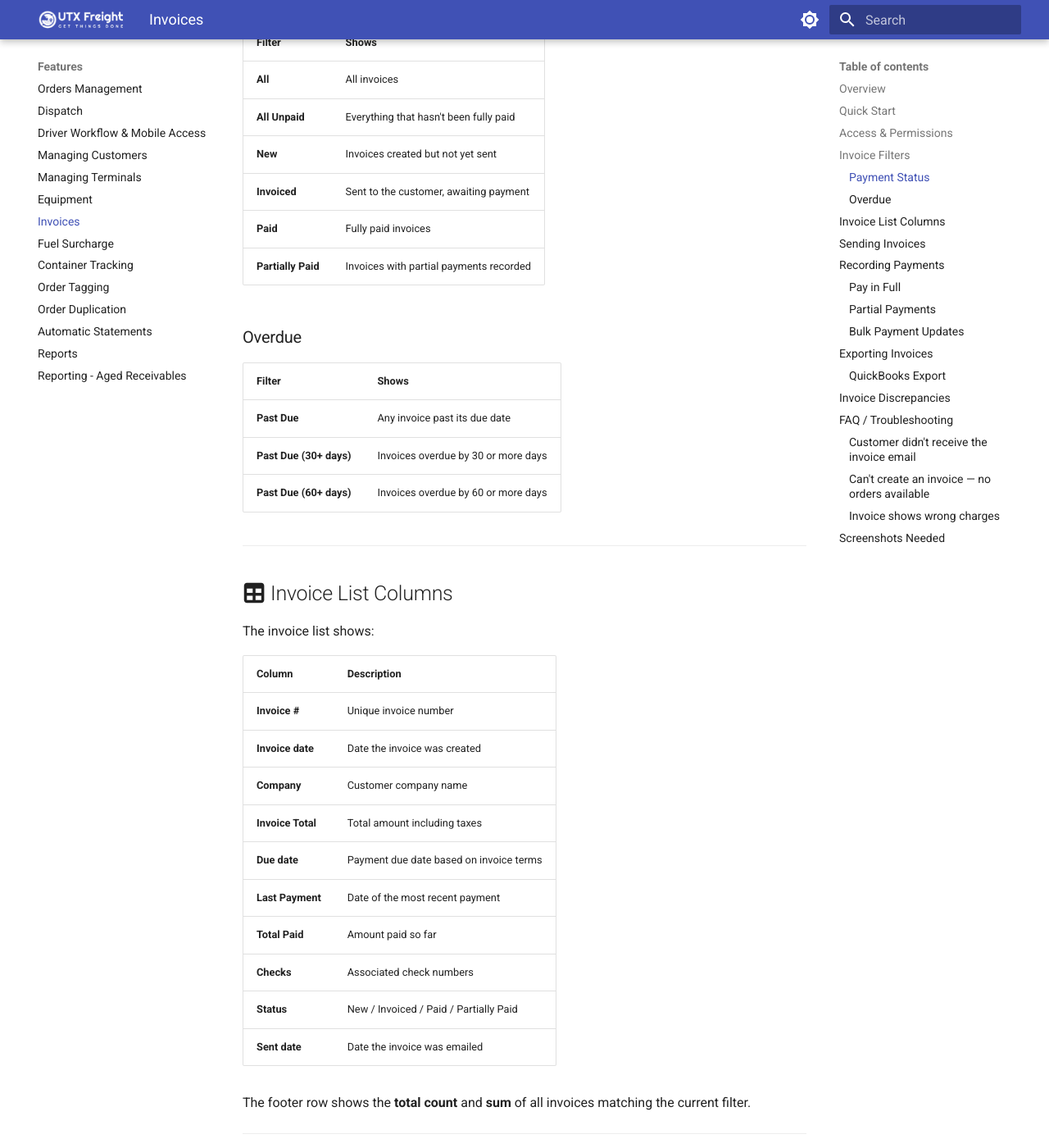
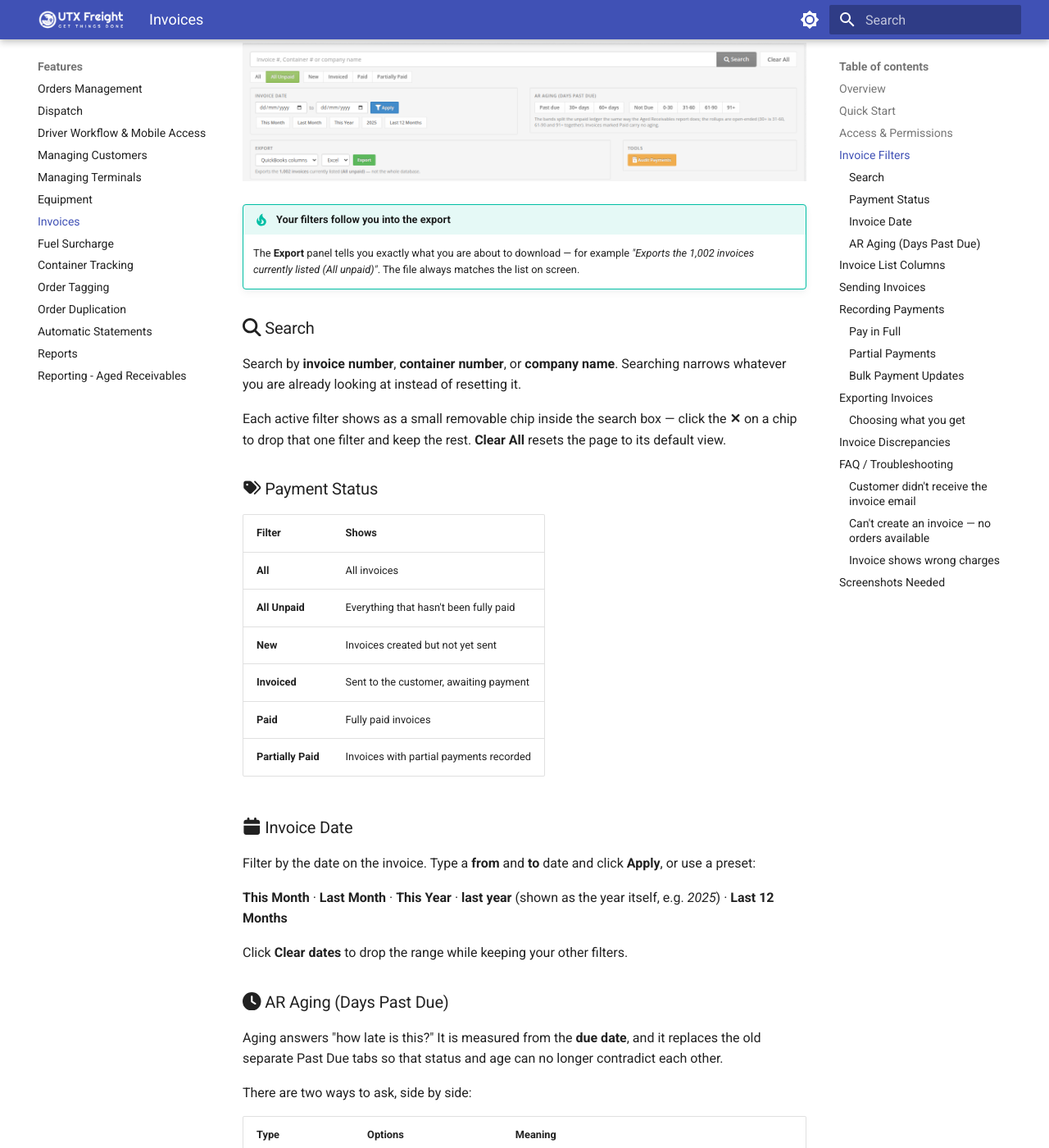
Before and after one commit to utxweb/utxfreight-docs, an MkDocs documentation site: the page built from docs/freight/invoices.md, in a window 1280 px wide and 1400 px high, scrolled down 1453 px. Shown: the whole window at 82% size. Built offline with MkDocs 1.6.1 and Material for MkDocs 9.7.7, drawn with Linux system fonts in a browser that asks for light colours; some of the changed text lies outside the part shown.

Commit message:
Document 3.12 invoice filters and add changelog entry
The Invoices page documented the pre-3.12 filter bar: separate Past Due
30+/60+ tabs, a 15-column list, and an export driven by a year dropdown.
None of that matches what shipped in #629, so a screenshot of the new bar
would have contradicted the text beside it.

Rewrites the affected sections against the shipped UI:

- Invoice Filters: screenshot, search-with-chips, status tabs, invoice
  date range and presets, and AR aging as open-ended rollups beside exact
  bands. Calls out that "past due" means at least one day late and that
  Paid invoices carry no aging, since both surprise people.
- Invoice List Columns: the 15-to-8 fold, documented as primary/secondary
  pairs rather than a flat list.
- Exporting Invoices: the two layouts, the filter-aware behaviour, and the
  20,000-row cap with guidance on narrowing by date.

Adds the customer-facing 3.12 changelog entry covering both releases in
the range: the invoice filter work (#629) and consignee read-only order
visibility (#621), plus the Orders header Total correction. Leads with the
export bug, which is what customers actually reported, and notes that
bookmarked Past Due / 30+ / 60+ links still resolve.

Screenshot captured from a running 3.12.2 dev instance using demo data.

Co-Authored-By: Claude Opus 5 <noreply@anthropic.com>

```diff
--- a/docs/freight/invoices.md
+++ b/docs/freight/invoices.md
@@ -9,10 +9,11 @@ The **Invoices** page is where you manage the billing cycle — from creating in
 - :fontawesome-solid-plus: **Create invoices** from completed orders
 - :fontawesome-solid-envelope: **Email invoices** directly to customers
 - :fontawesome-solid-filter: **Track payment status** — New, Invoiced, Paid, Partially Paid
-- :fontawesome-solid-clock: **Monitor overdue invoices** — Past Due, 30+, 60+ day filters
-- :fontawesome-solid-file-export: **Export** to CSV, Excel, or QuickBooks format
+- :fontawesome-solid-calendar: **Narrow by invoice date** — pick a range or use a preset
+- :fontawesome-solid-clock: **Track what you are owed** — AR aging by days past due
+- :fontawesome-solid-file-export: **Export exactly what you filtered** to Excel or CSV
 
-<!-- TODO: Screenshot — The Invoices list page showing filter tabs, search bar, and invoice rows with status badges -->
+<!-- TODO: Screenshot — The Invoices list page showing invoice rows with status badges and the total footer -->
 
 ---
 
@@ -41,9 +42,20 @@ The **Invoices** page is where you manage the billing cycle — from creating in
 
 ## :fontawesome-solid-filter: Invoice Filters
 
-The filter bar at the top helps you manage your invoice pipeline:
+The filter bar sits at the top of the Invoices page. Every control narrows the same list, and they combine — pick a status, add a date range, add an aging band, and you get the invoices matching all three.
 
-### Payment Status
+![The Invoices filter bar showing the search box, status tabs, Invoice Date range with presets, AR Aging bands, and the Export panel](../images/invoices-filters.png)
+
+!!! tip "Your filters follow you into the export"
+    The **Export** panel tells you exactly what you are about to download — for example *"Exports the 1,002 invoices currently listed (All unpaid)"*. The file always matches the list on screen.
+
+### :fontawesome-solid-magnifying-glass: Search
+
+Search by **invoice number**, **container number**, or **company name**. Searching narrows whatever you are already looking at instead of resetting it.
+
+Each active filter shows as a small removable chip inside the search box — click the **✕** on a chip to drop that one filter and keep the rest. **Clear All** resets the page to its default view.
+
+### :fontawesome-solid-tags: Payment Status
 
 | Filter | Shows |
 |--------|-------|
@@ -54,32 +66,45 @@ The filter bar at the top helps you manage your invoice pipeline:
 | **Paid** | Fully paid invoices |
 | **Partially Paid** | Invoices with partial payments recorded |
 
-### Overdue
+### :fontawesome-solid-calendar: Invoice Date
 
-| Filter | Shows |
-|--------|-------|
-| **Past Due** | Any invoice past its due date |
-| **Past Due (30+ days)** | Invoices overdue by 30 or more days |
-| **Past Due (60+ days)** | Invoices overdue by 60 or more days |
+Filter by the date on the invoice. Type a **from** and **to** date and click **Apply**, or use a preset:
+
+**This Month** · **Last Month** · **This Year** · **last year** (shown as the year itself, e.g. *2025*) · **Last 12 Months**
+
+Click **Clear dates** to drop the range while keeping your other filters.
+
+### :fontawesome-solid-clock: AR Aging (Days Past Due)
+
+Aging answers "how late is this?" It is measured from the **due date**, and it replaces the old separate Past Due tabs so that status and age can no longer contradict each other.
+
+There are two ways to ask, side by side:
+
+| Type | Options | Meaning |
+|------|---------|---------|
+| **Rollups** — open-ended | **Past due** · **30+ days** · **60+ days** | "This old *and worse*." 30+ days covers 31-60, 61-90 and 91+ together |
+| **Bands** — exact | **Not Due** · **0-30** · **31-60** · **61-90** · **91+** | Splits the unpaid ledger into exact buckets, the same way the Aged Receivables report does |
+
+!!! info "Two details worth knowing"
+    - **Past due** means at least one day late. An invoice falling due *today* sits in the **0-30** band without being past due.
+    - Invoices marked **Paid** carry no aging, so no aging filter will return them.
 
 ---
 
 ## :fontawesome-solid-table: Invoice List Columns
 
-The invoice list shows:
+The list shows eight columns. Most pair a **primary value** with a smaller related value underneath it, so the table stays readable without losing detail.
 
-| Column | Description |
-|--------|-------------|
-| **Invoice #** | Unique invoice number |
-| **Invoice date** | Date the invoice was created |
-| **Company** | Customer company name |
-| **Invoice Total** | Total amount including taxes |
-| **Due date** | Payment due date based on invoice terms |
-| **Last Payment** | Date of the most recent payment |
-| **Total Paid** | Amount paid so far |
-| **Checks** | Associated check numbers |
-| **Status** | New / Invoiced / Paid / Partially Paid |
-| **Sent date** | Date the invoice was emailed |
+| Column | Shows | Underneath |
+|--------|-------|------------|
+| **Invoice** | Invoice number | Invoice date |
+| **Company** | Customer company name | Number of orders on the invoice |
+| **Due date** | Payment due date from the invoice terms | Days past due, as a coloured badge |
+| **Total** | Invoice total including taxes | — |
+| **Balance** | Amount still outstanding | Total paid so far |
+| **Last payment** | Date of the most recent payment | Number of checks recorded |
+| **Status** | New / Invoiced / Paid / Partially Paid | Whether it was sent, and when |
+| **Actions** | Email and row actions | — |
 
 The footer row shows the **total count** and **sum** of all invoices matching the current filter.
 
@@ -119,18 +144,23 @@ Use **Audit Payments** to review and update payments across multiple invoices at
 
 ## :fontawesome-solid-file-export: Exporting Invoices
 
-Click the **Export** dropdown on the Invoices page:
+The **Export** panel is part of the filter bar. It exports **the invoices currently listed** — whatever your status, date range, search and aging filters have narrowed the page down to.
 
-| Option | Format | Description |
-|--------|--------|-------------|
-| **CSV** | .csv | Comma-separated values for spreadsheets |
-| **Excel** | .xlsx | Native Excel format |
+The line underneath the button always states what you are about to get, for example *"Exports the 1,002 invoices currently listed (All unpaid) — not the whole database."*
 
-Select the **year** and **format**, then click **Export**.
+### :fontawesome-solid-rectangle-list: Choosing what you get
 
-### QuickBooks Export
+| Setting | Options | Description |
+|---------|---------|-------------|
+| **Layout** | **QuickBooks columns** | The accounting-import layout, for bringing invoices into QuickBooks |
+| | **AR aging detail** | Receivables layout with the aging and balance detail, for collections and month-end |
+| **Format** | **Excel** (.xlsx) | Native Excel format |
+| | **CSV** (.csv) | Comma-separated values for spreadsheets |
 
-If your company uses QuickBooks, you can export invoices in a QuickBooks-compatible format for direct import into your accounting software.
+**To export:** set your filters so the list shows what you want, choose a **Layout** and **Format**, then click **Export**.
+
+!!! warning "Very large exports"
+    An export builds the whole file at once, so it is capped at **20,000 invoices**. If your filter matches more than that, narrow it — an invoice date range such as **This Year** or **Last 12 Months** is usually enough — and export in batches.
 
 ---
 
@@ -162,7 +192,6 @@ The discrepancies feature helps identify payment mismatches — invoices where t
 ## Screenshots Needed
 
 !!! info "Screenshots to capture"
-    1. **Invoices list page** — showing filter tabs (All Unpaid / Past Due / New / Invoiced / Paid), a few invoice rows, and the total footer
+    1. **Invoices list rows** — a few invoice rows showing the paired columns, aging badges, and the total footer
     2. **Invoice detail** — showing the invoice with line items, charges, and payment section
-    3. **Export dropdown** — showing the year selector and CSV/Excel format options
-    4. **Bulk Audit Payments** — the audit payments view (if visually distinct)
+    3. **Bulk Audit Payments** — the audit payments view (if visually distinct)
```
Also changed, not shown: docs/freight/changelog.md (+31 -0 lines), docs/images/invoices-filters.png (added).
